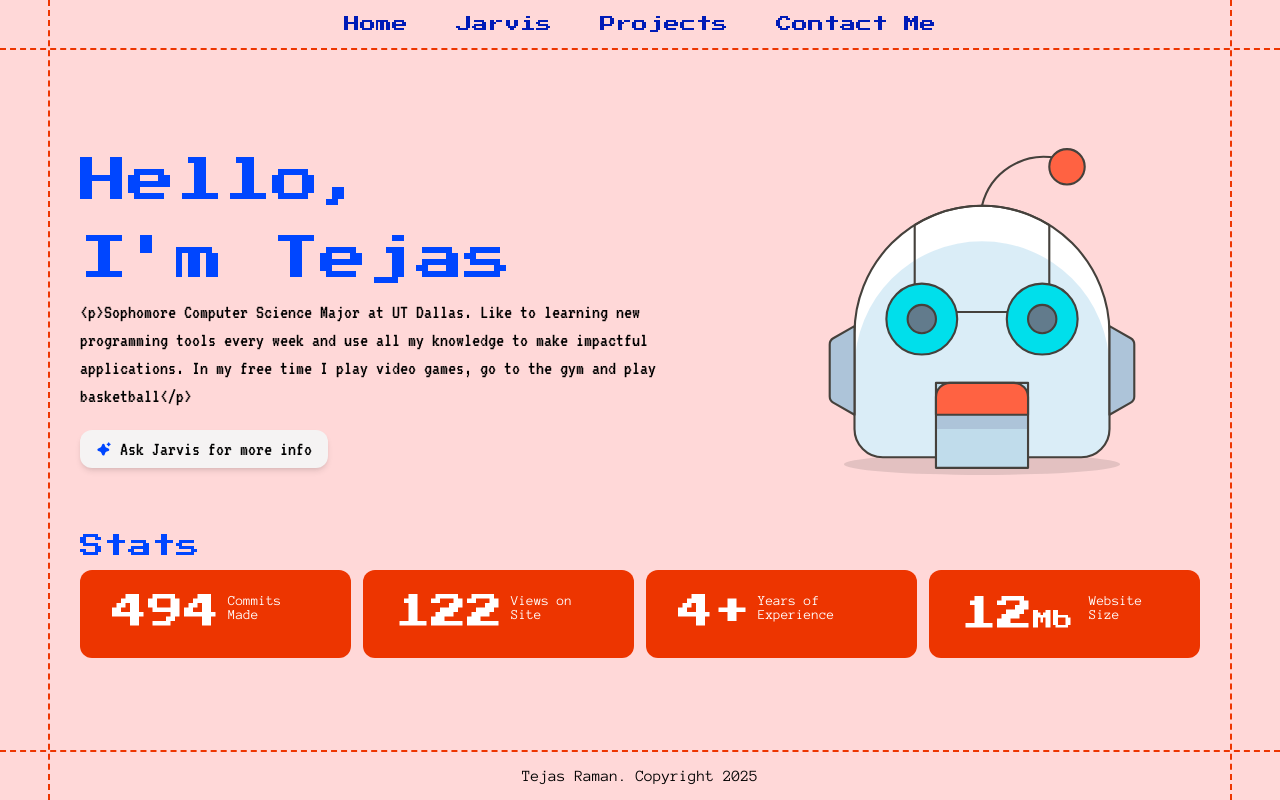
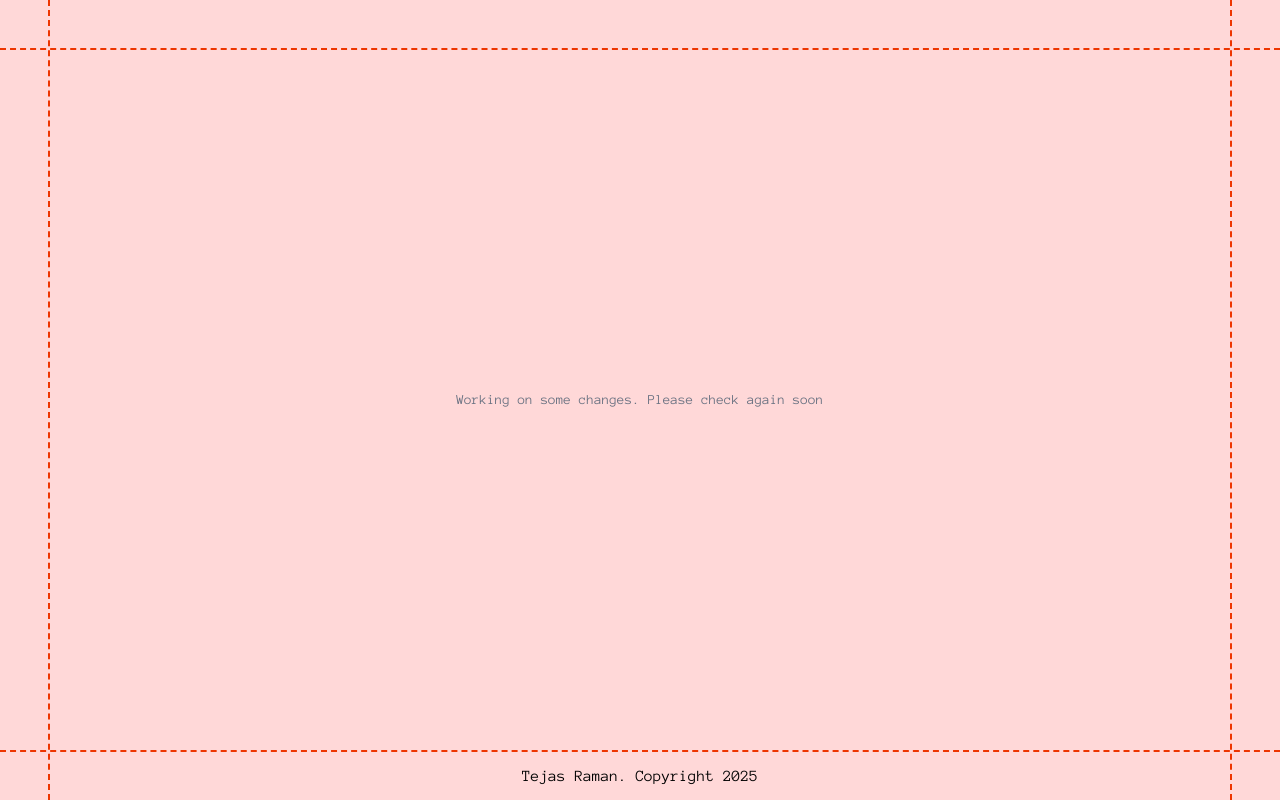
Before and after one commit to Traman2/TejasPortfolioWebsite, a React (Vite) app in the folder client/: page / in a window 1280 px wide. Built offline with nearby package versions, Linux system fonts and the light colour scheme; no server answers.

Commit message:
site under construction status

```diff
--- a/client/src/App.tsx
+++ b/client/src/App.tsx
@@ -4,19 +4,22 @@ import Projects from "./pages/Projects";
 import About from "./pages/About";
 import ContactMe from "./pages/ContactMe";
 import NotFound from "./pages/NotFound";
+import UnderMaintaince from "./pages/UnderMaintaince";
 
 function App() {
   return (
-    <Router>
-      <Routes>
-        <Route path="" element={<Home/>} />
-        <Route path="projects" element={<Projects/>} />
-        <Route path="projects/:projectName" element={<Projects />} />
-        <Route path="about" element={<About/>} />
-        <Route path="contact" element={<ContactMe/>} />
-        <Route path="*" element={<NotFound />} />
-      </Routes>
-    </Router>
+    // <Router>
+    //   <Routes>
+    //     <Route path="" element={<Home/>} />
+    //     <Route path="projects" element={<Projects/>} />
+    //     <Route path="projects/:projectName" element={<Projects />} />
+    //     <Route path="about" element={<About/>} />
+    //     <Route path="contact" element={<ContactMe/>} />
+    //     <Route path="*" element={<NotFound />} />
+    //   </Routes>
+    // </Router>
+
+    <UnderMaintaince/>
   )
 }
 
--- /dev/null
+++ b/client/src/pages/UnderMaintaince.tsx
@@ -0,0 +1,35 @@
+import { useEffect } from "react";
+
+export default function UnderMaintaince() {
+    useEffect(() => {
+        document.title = "3. About - Tejas Raman";
+    }, []);
+    return (
+        <>
+            {/* Horizontal Lines Y Lines*/}
+            <div className="absolute inset-0 border-dashed border-x-2 border-primary mx-12 pointer-events-none"></div>
+            <div className="w-screen h-screen bg-background flex flex-col cursor-main">
+                <div className=" flex justify-center gap-12">
+                    <button className="my-3 opacity-0 font-heading text-accent">
+                        {"H"}
+                    </button>
+                </div>
+                {/* l-Nothing | Center-Main Content | R-Nothing */}
+                <div className="flex-1 flex border-y-2 border-dashed border-primary">
+                    {/* Main Content */}
+                    <div className="flex-1 mx-12 ">
+                        {/* Delete items-center justify-center h-full when using this area later*/}
+                        <div className="px-40 py-15 flex flex-wrap gap-8 items-center justify-center h-full">
+                            <p className="text-gray-500 text-sm font-footer">Working on some changes. Please check again soon</p>
+                        </div>
+                    </div>
+
+                </div>
+                {/* Footer */}
+                <div className="flex justify-center items-center h-12">
+                    <p className="font-footer">Tejas Raman. Copyright 2025</p>
+                </div>
+            </div>
+        </>
+    )
+}
```
